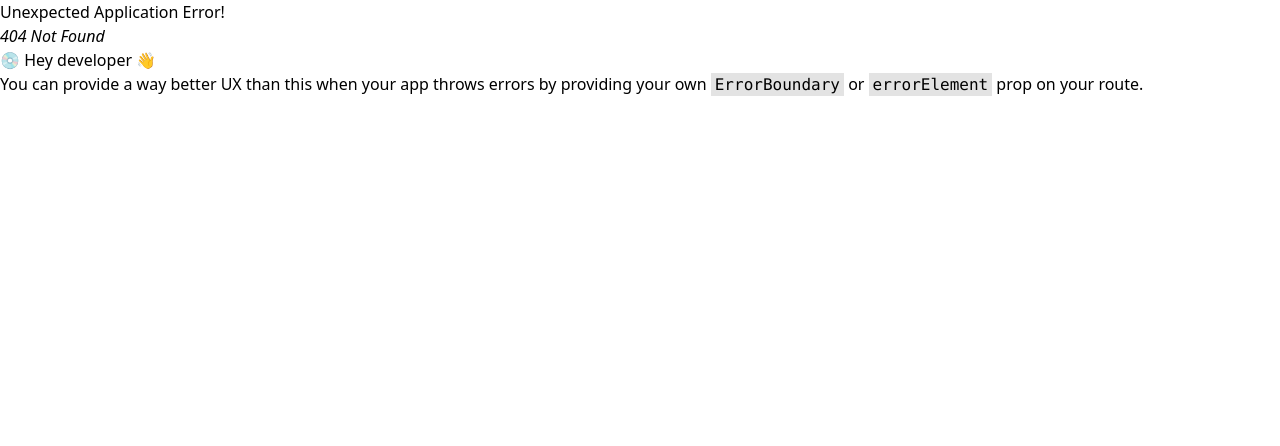
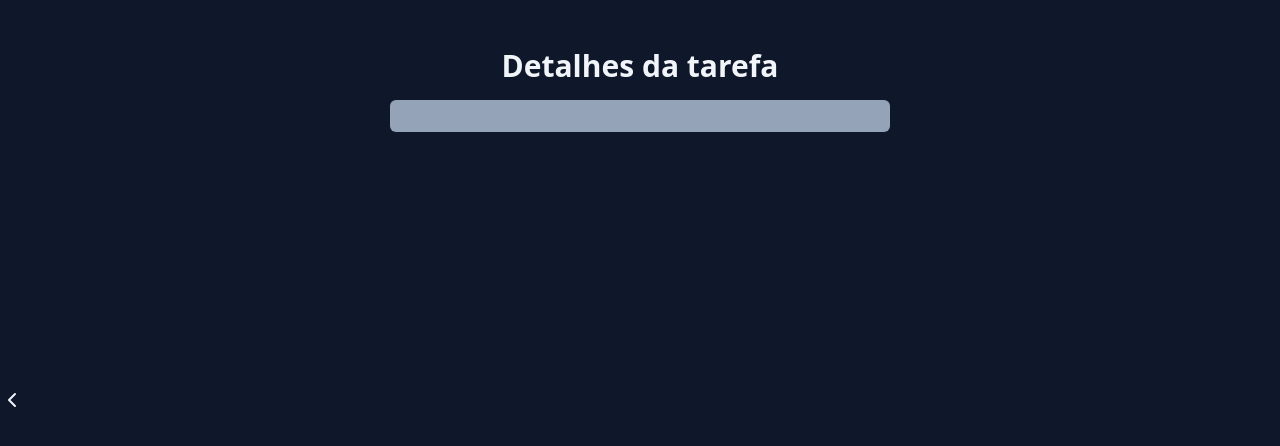
Before and after one commit to GuilhermeHorta22/React-basico, a React (Vite) app: page /task in a window 1280 px wide. Before the commit this address had no page. Shown: the top 446 px of the page. Built offline with nearby package versions, Linux system fonts and the light colour scheme.

Commit message:
pagina de detalhes das tasks

```diff
--- a/src/components/Tasks.jsx
+++ b/src/components/Tasks.jsx
@@ -1,7 +1,20 @@
 import { ChevronRightIcon, TrashIcon } from "lucide-react";
+import { useNavigate } from "react-router-dom";
+
 
 function Tasks({ tasks, onTaskClick, onDeleteTaskClick })
 {
+    const navigate = useNavigate();
+
+    //function que vamos pegar a informação que foi clicada e passar pela URL
+    function onSeeDetailClick(task)
+    {
+        const query = new URLSearchParams();
+        query.set("title", task.title);
+        query.set("description", task.description);
+        navigate(`/task?${query.toString()}`);
+    }
+
     return (
         <ul className="space-y-4 p-6 bg-slate-400 rounded-md shadow">
             {tasks.map((task) => (
@@ -11,7 +24,7 @@ function Tasks({ tasks, onTaskClick, onDeleteTaskClick })
                     {task.title}
                 </button>
 
-                <button className="bg-slate-600 p-2 rounded-md text-white">
+                <button onClick={() => onSeeDetailClick(task)} className="bg-slate-600 p-2 rounded-md text-white">
                     <ChevronRightIcon />
                 </button>
 
--- a/src/main.jsx
+++ b/src/main.jsx
@@ -3,6 +3,7 @@ import { createRoot } from 'react-dom/client'
 import App from './App.jsx'
 import './index.css'
 import { createBrowserRouter, RouterProvider } from 'react-router-dom'; //biblioteca que vai auxiliar na criação de telas para meu front
+import TaskPages from './pages/TaskPages.jsx';
 
 //criando uma rota inicial
 const router = createBrowserRouter([
@@ -10,6 +11,10 @@ const router = createBrowserRouter([
     path: "/", //caminho da rota
     element: <App /> //elemento que vai ser chamado quando acessar a rota
   },
+  {
+    path: "/task",
+    element: <TaskPages />
+  }
 ]);
 
 
--- a/src/pages/TaskPages.jsx
+++ b/src/pages/TaskPages.jsx
@@ -1,7 +1,29 @@
+import { ChevronLeftIcon } from "lucide-react";
+import { useNavigate, useSearchParams } from "react-router-dom";
+
 function TaskPages()
 {
+    const navigate = useNavigate();
+    const [searchParams] = useSearchParams();
+    const title = searchParams.get("title");
+    const description = searchParams.get("description");
     return (
-        <h1>Task pages</h1>
+    <div className="w-screen h-screen bg-slate-900 flex justify-center p-6">
+      <div className="w-[500px] space-y-4">
+        <div className="flex text-white mb-6">
+            <button onClick={() => navigate(-1)} className="absolute left-0 top-0 bottom-0 text-slate-100">
+                <ChevronLeftIcon />
+            </button>
+        </div>
+
+        <h1 className="text-3xl text-slate-100 font-bold text-center" >Detalhes da tarefa</h1>
+
+        <div className="bg-slate-400 p-4 rounded-md">
+            <h2 className="text-xl text-slate-700 font-bold">{title}</h2>
+            <p className="text-slate-700">{description}</p>
+        </div>
+      </div>
+    </div>
     );
 }
 
```
